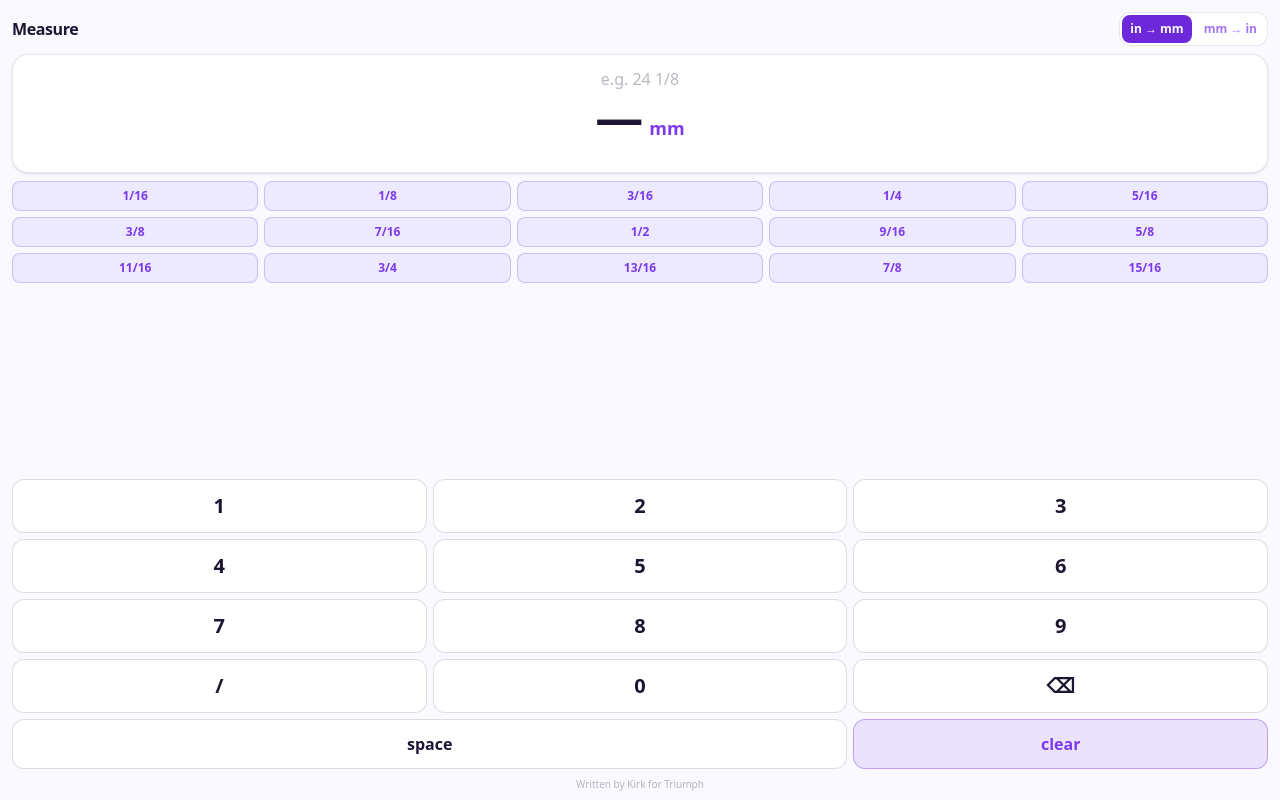
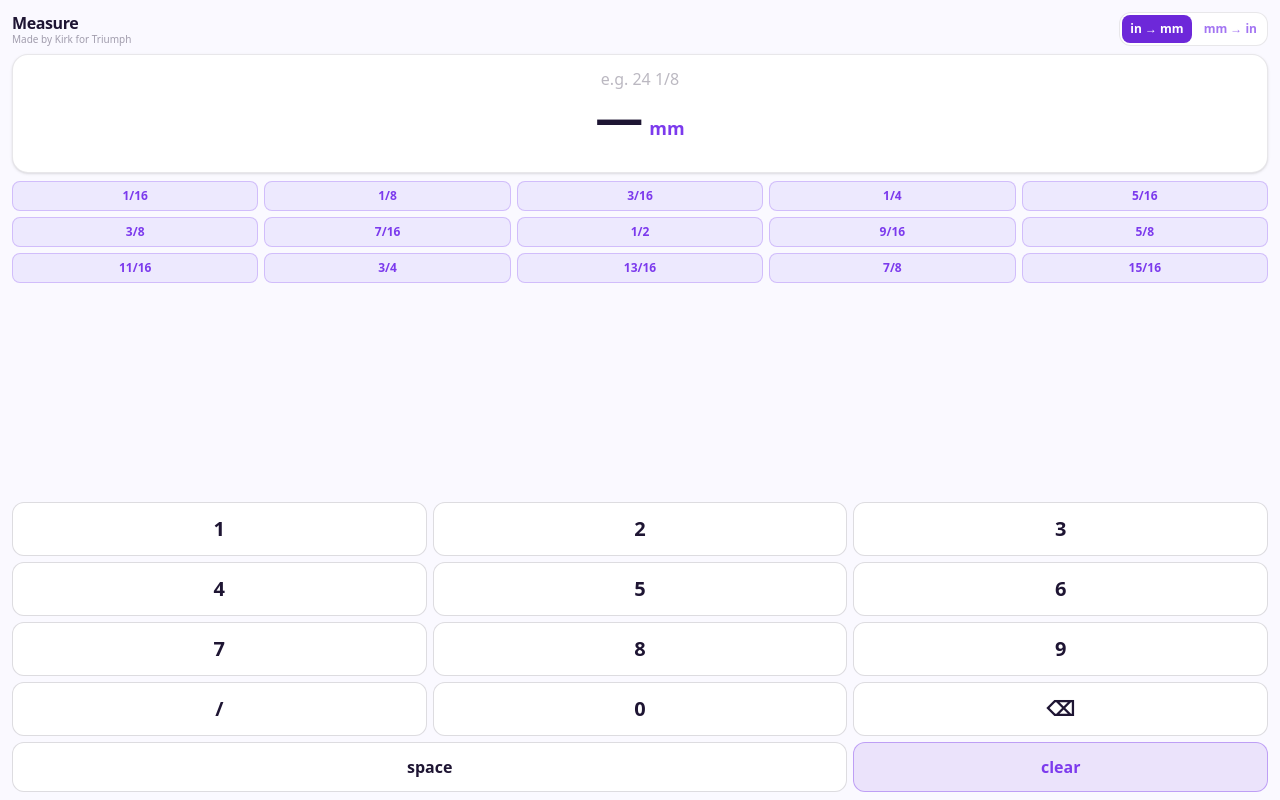
Before and after one commit to Kirkvq/MeasureTape, a Next.js app: page / in a window 1280 px wide. Built offline with nearby package versions, Linux system fonts and the light colour scheme.

Commit message:
Move byline under the title in the header

```diff
--- a/src/app/page.tsx
+++ b/src/app/page.tsx
@@ -77,9 +77,14 @@ export default function Home() {
   return (
     <div className="flex min-h-dvh flex-col bg-background px-3 pt-[max(0.75rem,env(safe-area-inset-top))] pb-[max(0.5rem,env(safe-area-inset-bottom))]">
       <header className="mb-2 flex items-center justify-between">
-        <h1 className="text-base font-black tracking-tight text-foreground">
-          Measure
-        </h1>
+        <div>
+          <h1 className="text-base font-black leading-tight tracking-tight text-foreground">
+            Measure
+          </h1>
+          <p className="text-[10px] leading-tight text-foreground/40">
+            Made by Kirk for Triumph
+          </p>
+        </div>
         <div className="flex gap-1 rounded-xl border border-foreground/10 bg-surface p-0.5">
           <button onClick={() => switchMode("toMm")} className={tabClass(toMm)}>
             <span className="px-2">in → mm</span>
@@ -169,10 +174,6 @@ export default function Home() {
           clear
         </button>
       </div>
-
-      <p className="pt-2 text-center text-[10px] text-foreground/30">
-        Written by Kirk for Triumph
-      </p>
     </div>
   );
 }
```
